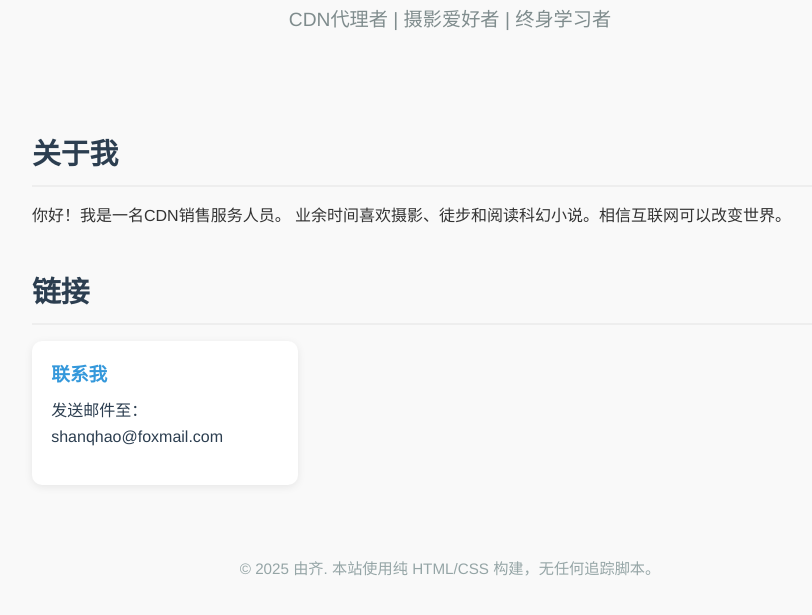
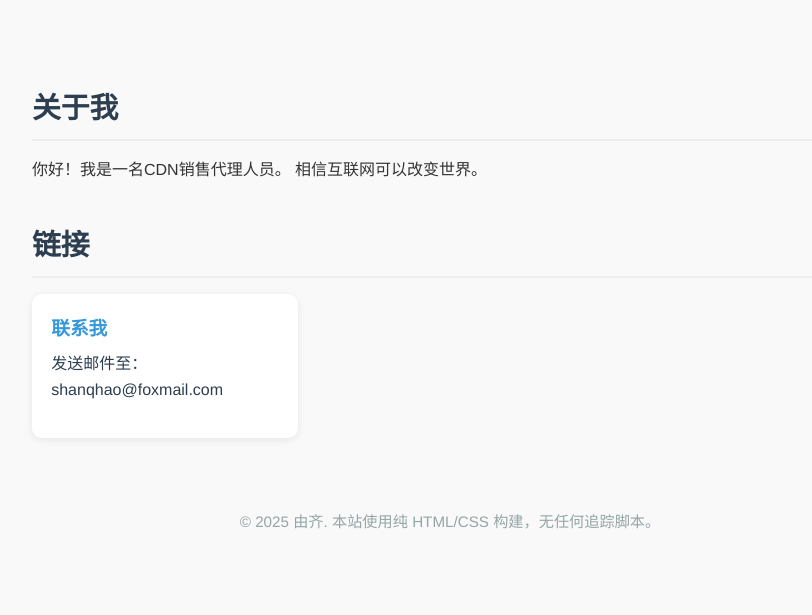
Before and after one commit to infinitectian-art/infinitectian-art.github.io, a plain HTML site: page index.html in a window 1280 px wide. Shown: the part 275-890 px from the top of the page, without its empty margins (190-1002 px from the left). Drawn offline with Linux system fonts and the light colour scheme.

Commit message:
Add files via upload

```diff
--- a/index.html
+++ b/index.html
@@ -125,15 +125,15 @@
       <!-- 替换为你自己的头像图片链接（可选） -->
       <img src="https://via.placeholder.com/120" alt="头像" class="avatar" />
       <h1>由齐</h1>
-      <p class="tagline">CDN代理者 | 摄影爱好者 | 终身学习者</p>
+      <!--<p class="tagline">CDN代理者 | 摄影爱好者 | 终身学习者</p>    -->
     </header>
 
     <main>
       <section>
         <h2>关于我</h2>
         <p>
-          你好！我是一名CDN销售服务人员。
-          业余时间喜欢摄影、徒步和阅读科幻小说。相信互联网可以改变世界。
+          你好！我是一名CDN销售代理人员。
+          相信互联网可以改变世界。
         </p>
       </section>
 
```
